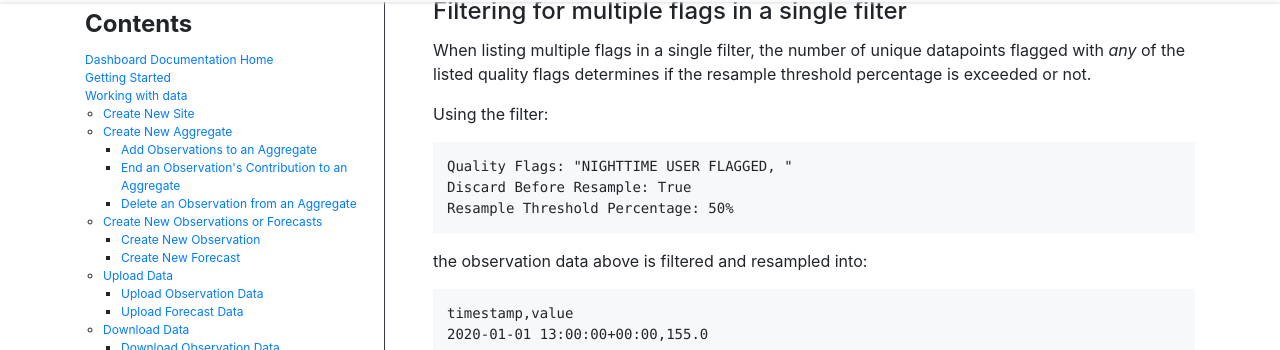
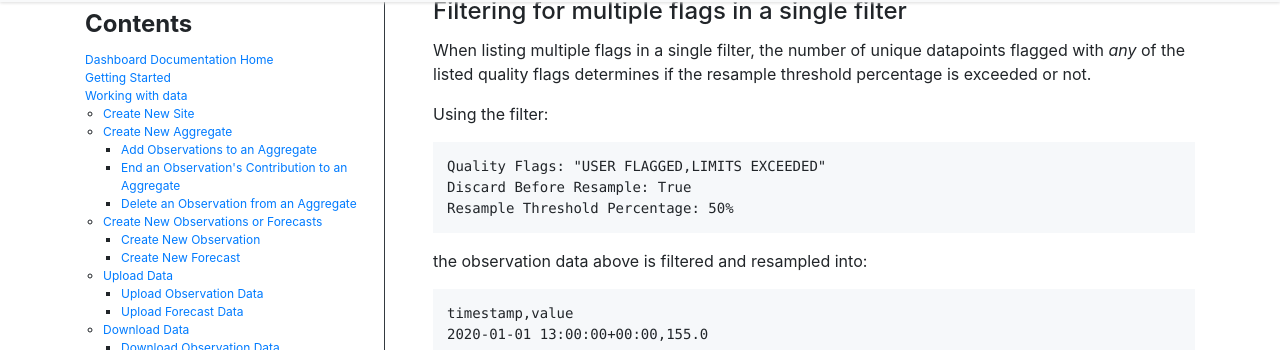
Before and after one commit to SolarArbiter/SolarArbiter.github.io, a Jekyll site: the page built from documentation/dashboard/working_with_data.md, in a window 1280 px wide and 900 px high, scrolled down 24722 px. Shown: the part 102-452 px from the top of the window. Built offline with Jekyll 4.4.1, drawn with Linux system fonts in a browser that asks for light colours.

Commit message:
Update documentation/dashboard/working_with_data.md
Co-authored-by: Will Holmgren <william.holmgren@gmail.com>

````diff
--- a/documentation/dashboard/working_with_data.md
+++ b/documentation/dashboard/working_with_data.md
@@ -555,7 +555,7 @@ resample threshold percentage is exceeded or not.
 
 Using the filter:
 ```
-Quality Flags: "NIGHTTIME USER FLAGGED, "
+Quality Flags: "USER FLAGGED,LIMITS EXCEEDED"
 Discard Before Resample: True
 Resample Threshold Percentage: 50%
 ```
````
